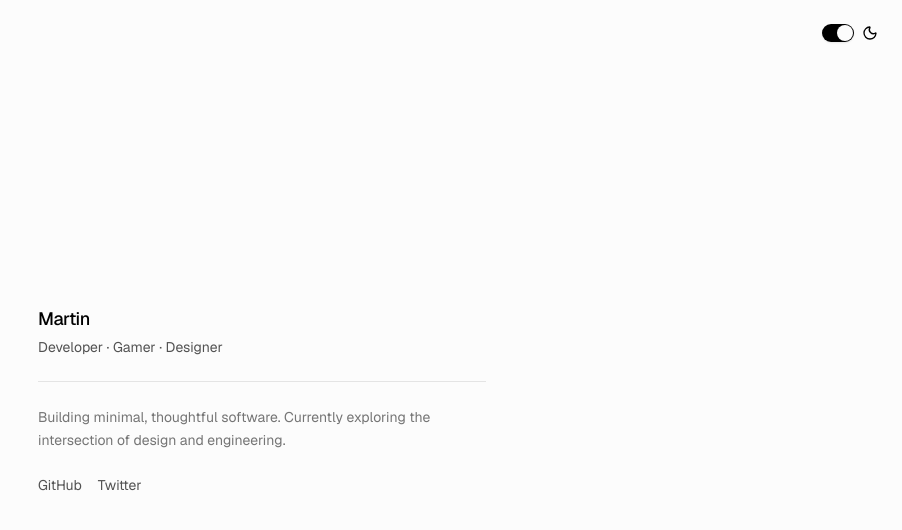
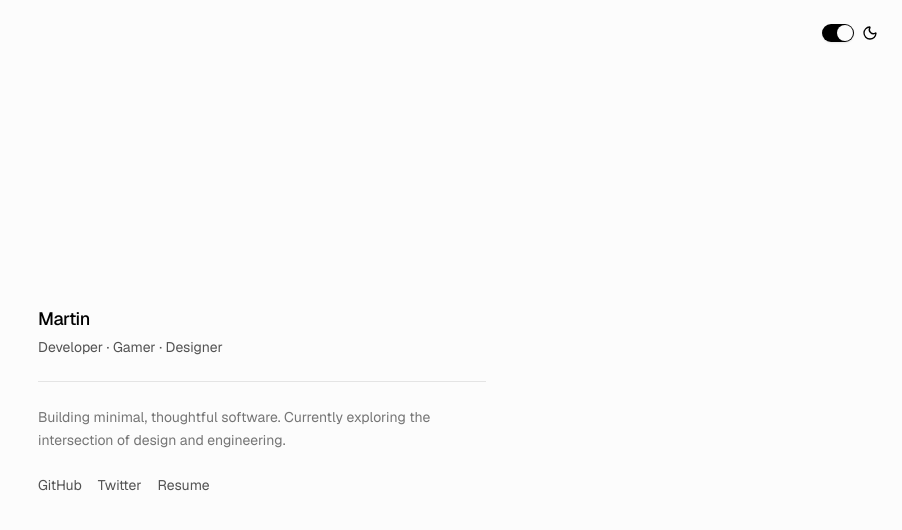
Before and after one commit to kWAYTV/portfolio, a Next.js app: page / in a window 1280 px wide. Shown: the top 530 px of the page, without its empty margins (378-1280 px from the left). Built offline with nearby package versions, Linux system fonts and the light colour scheme.

Commit message:
feat: Add Resume link to Home page for easy access to user profile

```diff
--- a/src/app/page.tsx
+++ b/src/app/page.tsx
@@ -34,6 +34,7 @@ export default function Home() {
           >
             GitHub
           </Link>
+
           <Link
             className="transition-colors hover:text-foreground"
             href="https://twitter.com/ogeperc"
@@ -41,6 +42,14 @@ export default function Home() {
           >
             Twitter
           </Link>
+
+          <Link
+            className="transition-colors hover:text-foreground"
+            href="https://gitroll.io/profile/uezq54oxIk4VFZkLigfxGmGgm57z1"
+            target="_blank"
+          >
+            Resume
+          </Link>
         </div>
       </div>
     </main>
```
